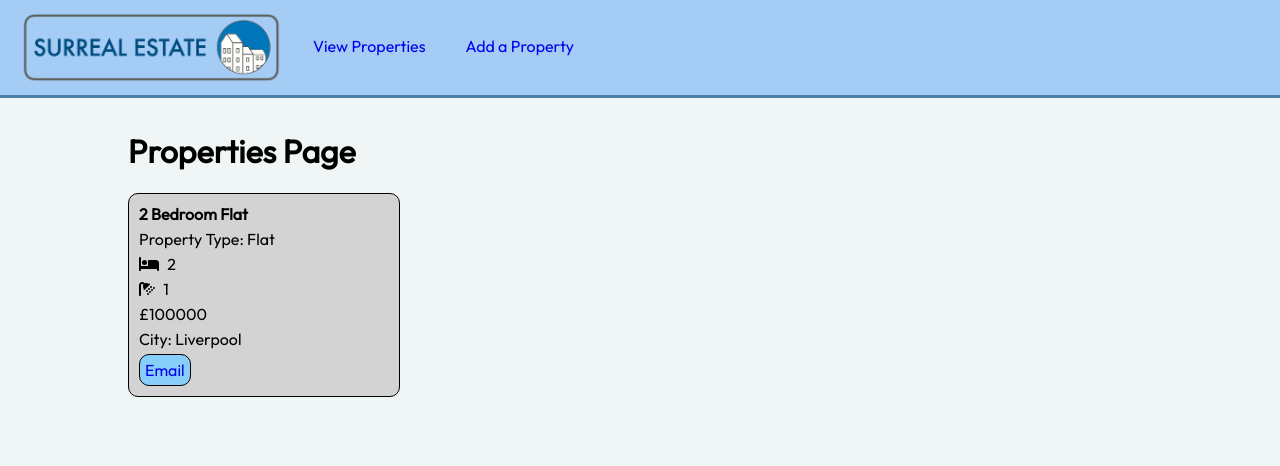
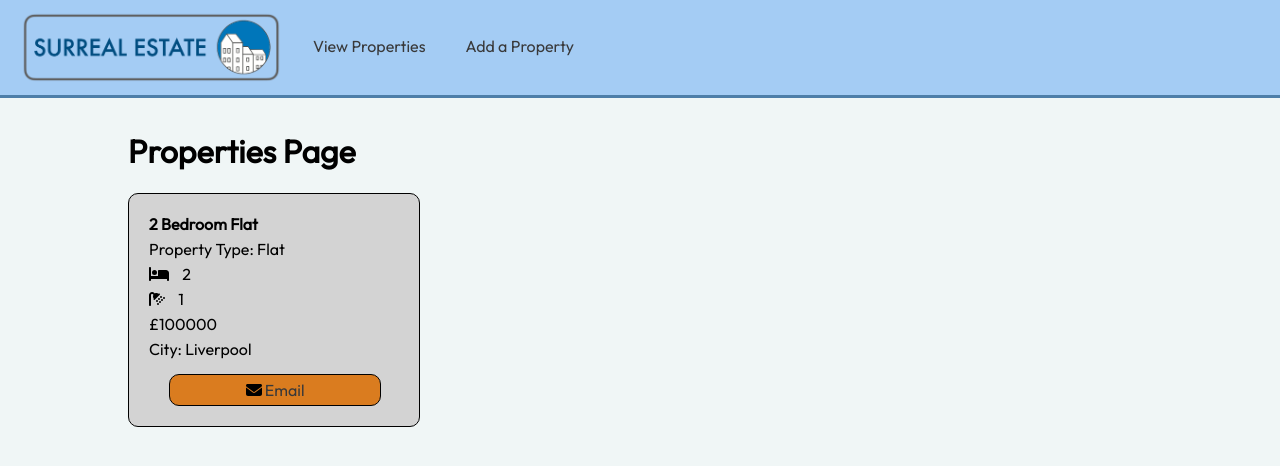
Before and after one commit to naylfc90/surreal-estate, a React (Create React App) app: page / in a window 1280 px wide. Shown: the top 466 px of the page. Built offline with nearby package versions, Linux system fonts and the light colour scheme.

Commit message:
Updated CSS for PropertyCard

```diff
--- a/src/components/PropertyCard.js
+++ b/src/components/PropertyCard.js
@@ -1,7 +1,7 @@
 import React from "react";
 import PropTypes from "prop-types";
 import { FontAwesomeIcon } from "@fortawesome/react-fontawesome";
-import { faBed, faShower } from "@fortawesome/free-solid-svg-icons";
+import { faBed, faShower, faEnvelope } from "@fortawesome/free-solid-svg-icons";
 
 import "../styles/PropertyCard.css";
 
@@ -22,7 +22,8 @@ const PropertyCard = (props) => {
       <div className="property-card__item">£{price}</div>
       <div className="property-card__item">City: {city}</div>
       <div className="property-card__email">
-        <a href={`mailto:${email}`}>Email</a>
+        <FontAwesomeIcon icon={faEnvelope} />
+        <a href={`mailto:${email}`}> Email</a>
       </div>
     </div>
   );
--- a/src/styles/PropertyCard.css
+++ b/src/styles/PropertyCard.css
@@ -1,10 +1,10 @@
 .icon {
-  padding-right: 5px;
+  padding-right: 10px;
 }
 
 .property-card {
   background-color: lightgray;
-  padding: 10px;
+  padding: 20px;
   border: 1px solid black;
   border-radius: 10px;
   width: 250px;
@@ -15,9 +15,18 @@
 }
 
 .property-card__email {
+  position: static;
+  text-align: center;
   padding: 5px;
-  background-color: lightskyblue;
+  background-color: #da7c1f;
   border: 1px solid black;
   border-radius: 10px;
-  width: fit-content;
+  width: 200px;
+  margin-left: 20px;
+  margin-top: 10px;
 }
+
+a:link {
+  text-decoration: none;
+  color: #39393a;
+}
```
